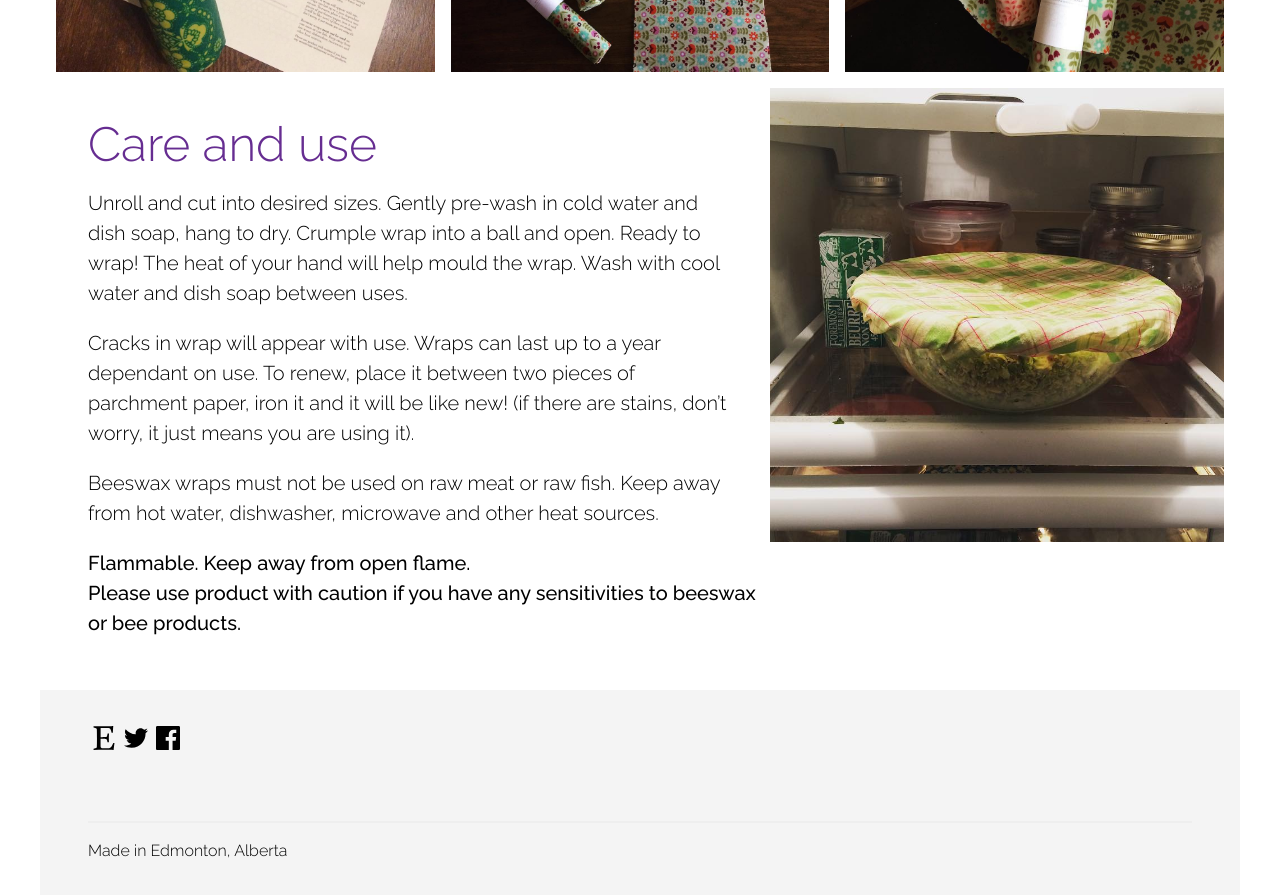
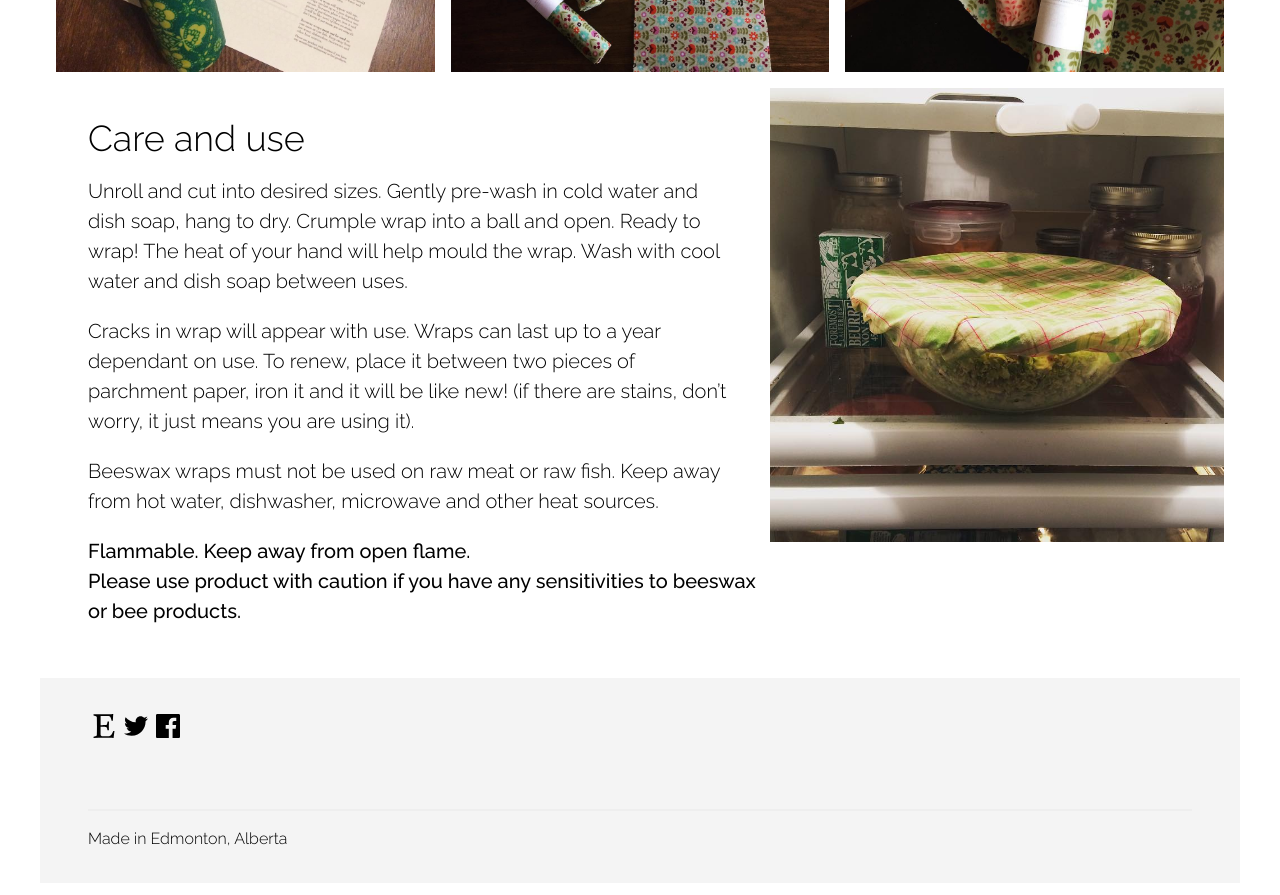
Before and after one commit to stormwarning/simpaticomakers, a Nuxt app: page / in a window 1280 px wide. Shown: the part 1260-2155 px from the top of the page. Built offline with nearby package versions, Linux system fonts and the light colour scheme.

Commit message:
Update subtitle style

```diff
--- a/pages/index.vue
+++ b/pages/index.vue
@@ -87,9 +87,7 @@
                     </div>
                 </div>
             </figure>
-            <h2 class="mt4 mb0 violet f3 f2-ns f1-l fw3 lh-solid"
-                >Care and use</h2
-            >
+            <h2 class="mt4 mb0 f3 f2-l fw3 lh-solid">Care and use</h2>
             <p class="f5 f4-l measure-wide"
                 >Unroll and cut into desired sizes. Gently pre-wash in cold
                 water and dish soap, hang to dry. Crumple wrap into a ball and
```
